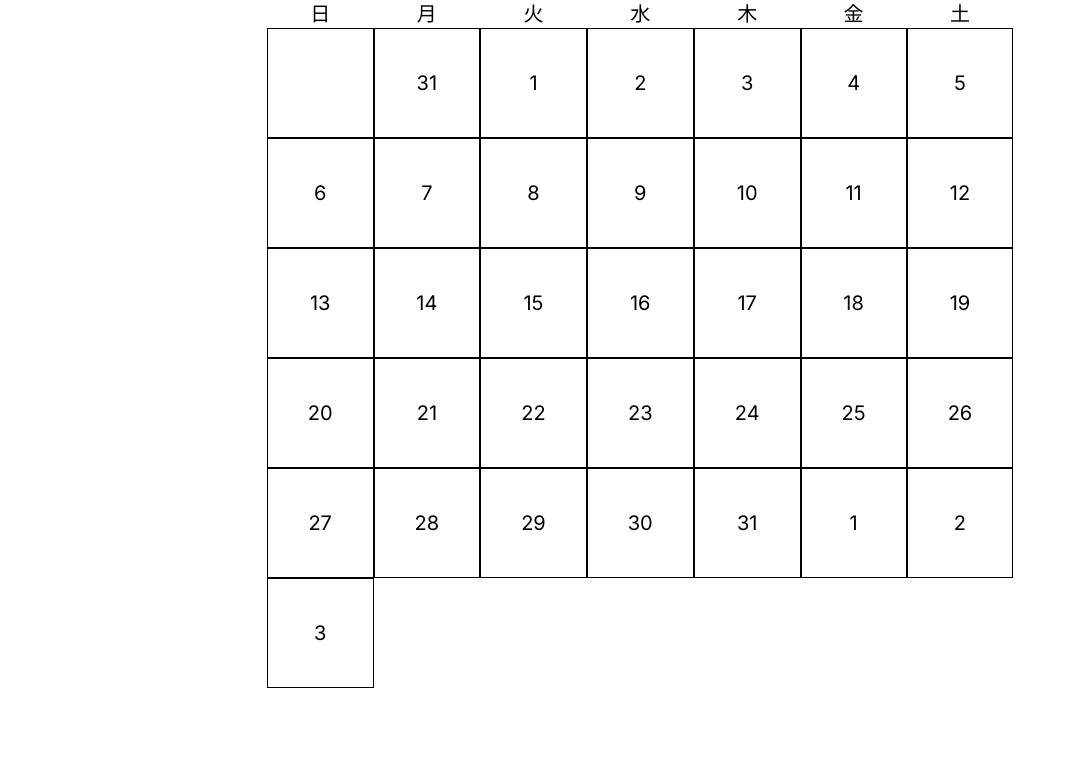
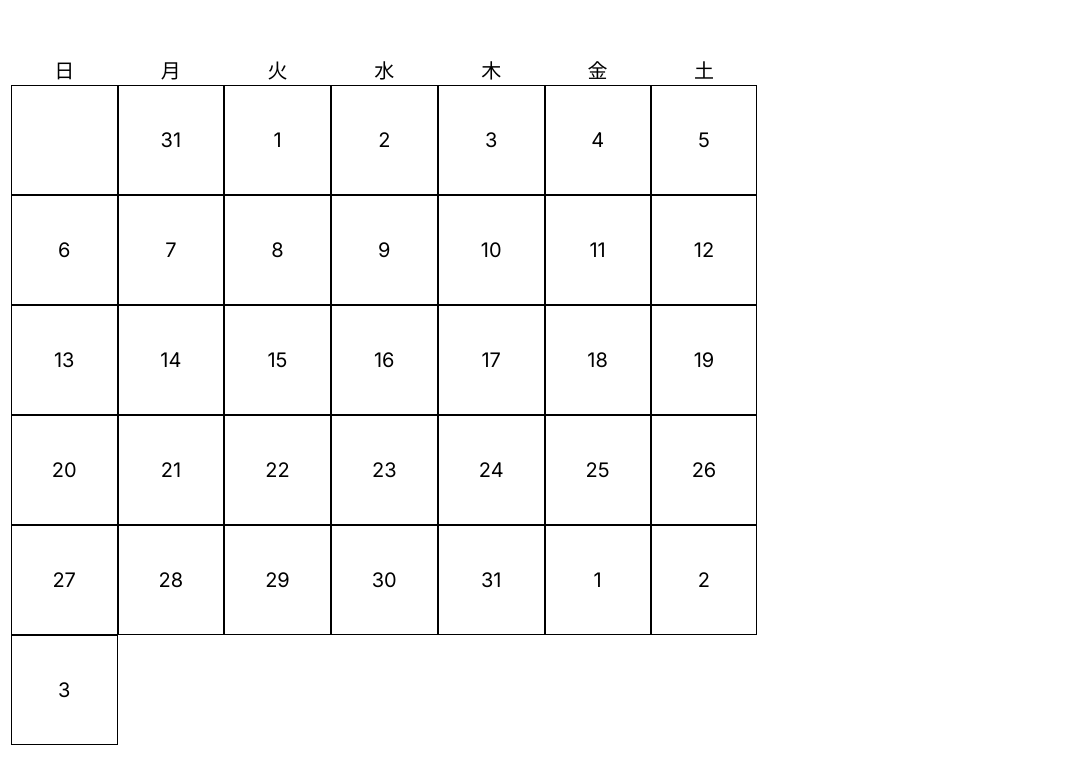
Before and after one commit to sasa-prog/DailyMemo, a Next.js app: page / in a window 1280 px wide. Shown: the top 784 px of the page, without its empty margins (0-1065 px from the left). Built offline with nearby package versions, Linux system fonts and the light colour scheme.

Commit message:
add sass

```diff
--- a/app/globals.css
+++ b/app/globals.css
@@ -1,3 +1,11 @@
 @import "~tailwindcss/base";
 @import "~tailwindcss/components";
 @import "~tailwindcss/utilities";
+
+:root {
+    --space-xs: clamp(1.25rem, 1rem + 0.98vw, 1.875rem);
+    --space-sm: calc(var(--space-xs) * 1.5);
+    --space-md: calc(var(--space-xs) * 2);
+    --space-lg: calc(var(--space-xs) * 3);
+    --space-xl: calc(var(--space-xs) * 4);
+}
--- a/app/layout.tsx
+++ b/app/layout.tsx
@@ -5,8 +5,8 @@ import './globals.css';
 const inter = Inter({ subsets: ['latin'] });
 
 export const metadata: Metadata = {
-  title: 'Create Next App',
-  description: 'Generated by create next app',
+  title: 'Daily memo',
+  description: '手帳のようなメモ帳',
 };
 
 export default function RootLayout({
--- a/app/main.tsx
+++ b/app/main.tsx
@@ -1,19 +1,22 @@
 'use client';
 
 import Calendar from '@/components/calendar/calendar';
-import { SideBarEditor } from '@/components/editor';
+import { CalendarSideBarEditor } from '@/components/editor';
+import TwoColumn from '@/components/twocolumn';
 import { useState } from 'react';
 
 export default function MainView() {
   const [viewSideEditor, setViewSideEditor] = useState(false);
   return (
     <>
-      <Calendar
-        clickHandler={() => {
-          setViewSideEditor(!viewSideEditor);
-        }}
-      />
-      {viewSideEditor && <SideBarEditor />}
+      <TwoColumn>
+        <Calendar
+          clickHandler={() => {
+            setViewSideEditor(!viewSideEditor);
+          }}
+        />
+        {viewSideEditor && <CalendarSideBarEditor />}
+      </TwoColumn>
     </>
   );
 }
--- a/components/calendar/calendar.tsx
+++ b/components/calendar/calendar.tsx
@@ -1,5 +1,6 @@
 'use client';
 import CalendarCol from './calendarCol';
+import styles from '@/components/styles/calendar.module.scss';
 
 type Props = {
   clickHandler: Function;
@@ -9,10 +10,16 @@ const days = [0, 1, 2, 3, 4, 5, 6];
 
 export default function Calendar({ clickHandler }: Props) {
   return (
-    <div className="flex flex-row flex-nowrap justify-center">
-      {days.map((day) => {
-        return <CalendarCol key={day} day={day} clickHandler={clickHandler} />;
-      })}
+    <div className={styles.flexContainer}>
+      <div
+        className={`${styles.main} flex flex-row flex-nowrap justify-center`}
+      >
+        {days.map((day) => {
+          return (
+            <CalendarCol key={day} day={day} clickHandler={clickHandler} />
+          );
+        })}
+      </div>
     </div>
   );
 }
--- a/components/editor.tsx
+++ b/components/editor.tsx
@@ -1,12 +1,14 @@
 import { PropsWithChildren } from 'react';
+
+import calendarStyles from '@/components/styles/calendar.module.scss';
 
 export default function MemoEditor(props: PropsWithChildren) {
   return <h2>メモを作成</h2>;
 }
 
-export function SideBarEditor() {
+export function CalendarSideBarEditor() {
   return (
-    <div className="flex">
+    <div className={`${calendarStyles.sideBar} flex`}>
       <h2>メモを作成</h2>
     </div>
   );
--- /dev/null
+++ b/components/styles/calendar.module.scss
@@ -0,0 +1,15 @@
+.flexContainer {
+    display: flex;
+    flex-direction: column;
+    gap: var(--space-md);
+    margin: var(--space-md) 0 var(--space-lg);
+}
+
+@media (min-width: 768px) {
+    .main {
+        width: 768px;
+    }
+    .sideBar {
+        width: 240px;
+    }
+}
--- /dev/null
+++ b/components/twocolumn.tsx
@@ -0,0 +1,5 @@
+import { PropsWithChildren } from 'react';
+
+export default function TwoColumn({ children }: PropsWithChildren) {
+  return <div className="flex">{children}</div>;
+}
--- a/package.json
+++ b/package.json
@@ -28,6 +28,7 @@
     "eslint-plugin-tailwindcss": "^3.14.0",
     "postcss": "^8.4.33",
     "prettier": "^3.2.4",
+    "sass": "^1.70.0",
     "tailwindcss": "^3.4.1",
     "typescript": "^5"
   }
```
Also changed, not shown: 1 other file (tests, documents, lock files or other folders).
